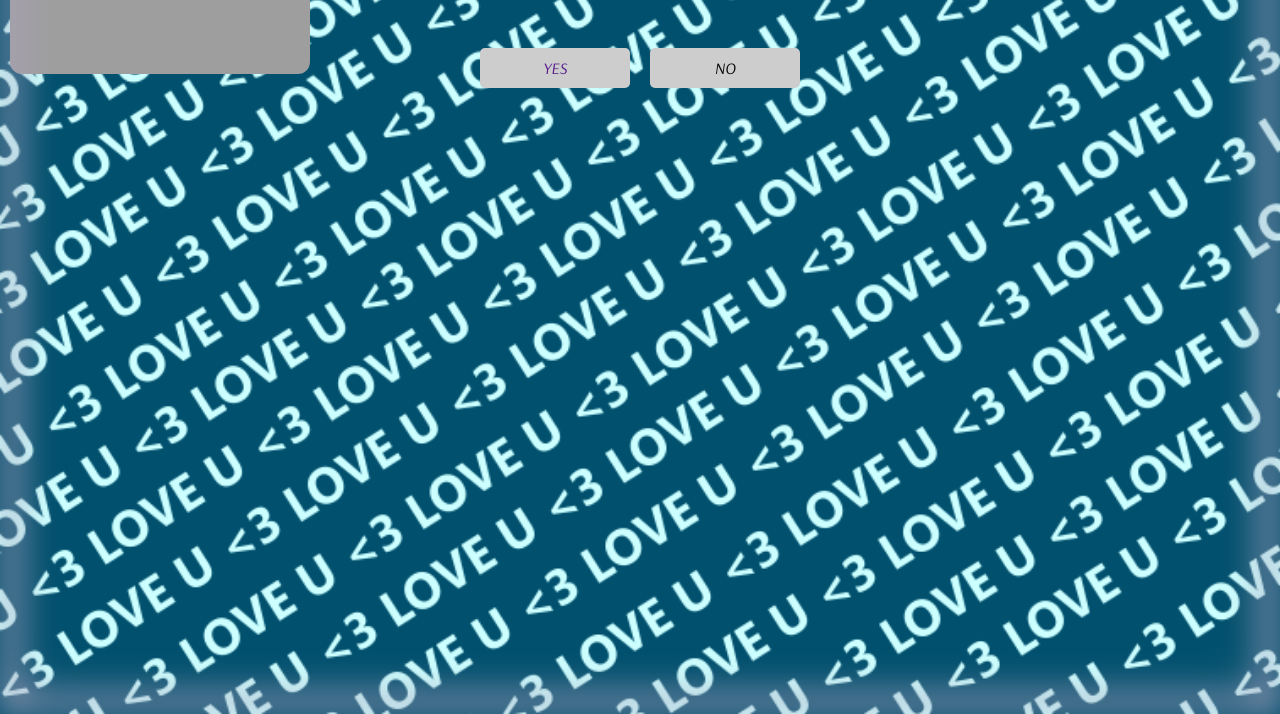
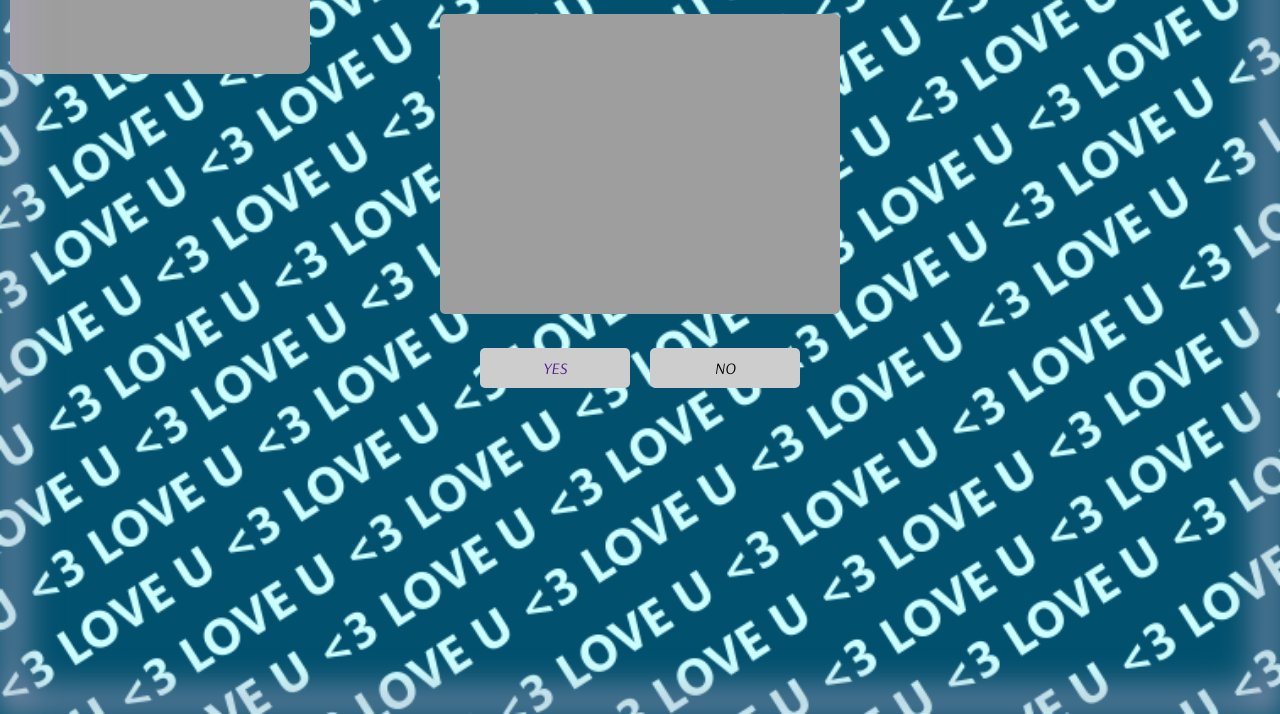
Before and after one commit to Keabuls/FormyD2, a plain HTML site: page index.html in a window 1280 px wide. Shown: the part 86-800 px from the top of the page. Drawn offline with Linux system fonts and the light colour scheme; the site is published under a folder, as on GitHub Pages, so addresses that start at the root find nothing; grey boxes are pictures that could not be loaded.

Commit message:
Update index.html

```diff
--- a/index.html
+++ b/index.html
@@ -4,8 +4,8 @@
     <meta charset="UTF-8" />
     <meta name="viewport" content="width=device-width, initial-scale=1.0" />
     <title>FOR MY DARLIN'</title>
-    <link rel="icon" type="image/png" href="/love-svgrepo-com.svg" />
-    <link rel="stylesheet" href="style.css" />
+    <link rel="icon" type="image/png" href="love-svgrepo-com.svg" />
+    <link rel="stylesheet" href="style.css"/>
   </head>
   <body>
     <div class="bgdv">
@@ -27,7 +27,7 @@
         </div>
 
         <div class="gf">
-          <img class="gfgif" src="/giphy.gif" alt="" />
+          <img class="gfgif" src="giphy.gif" alt="" />
         </div>
         <div class="btns">
           <div class="ybtns">
```
